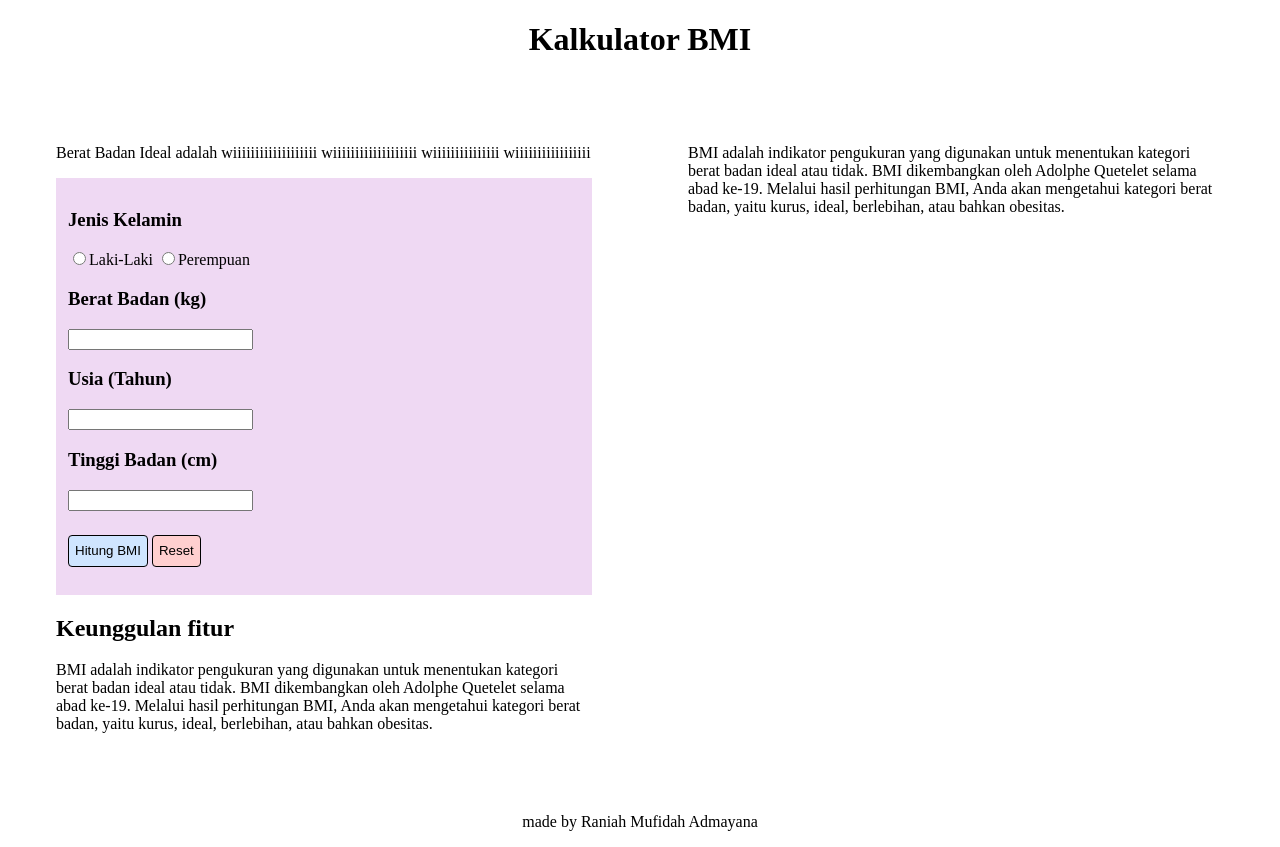
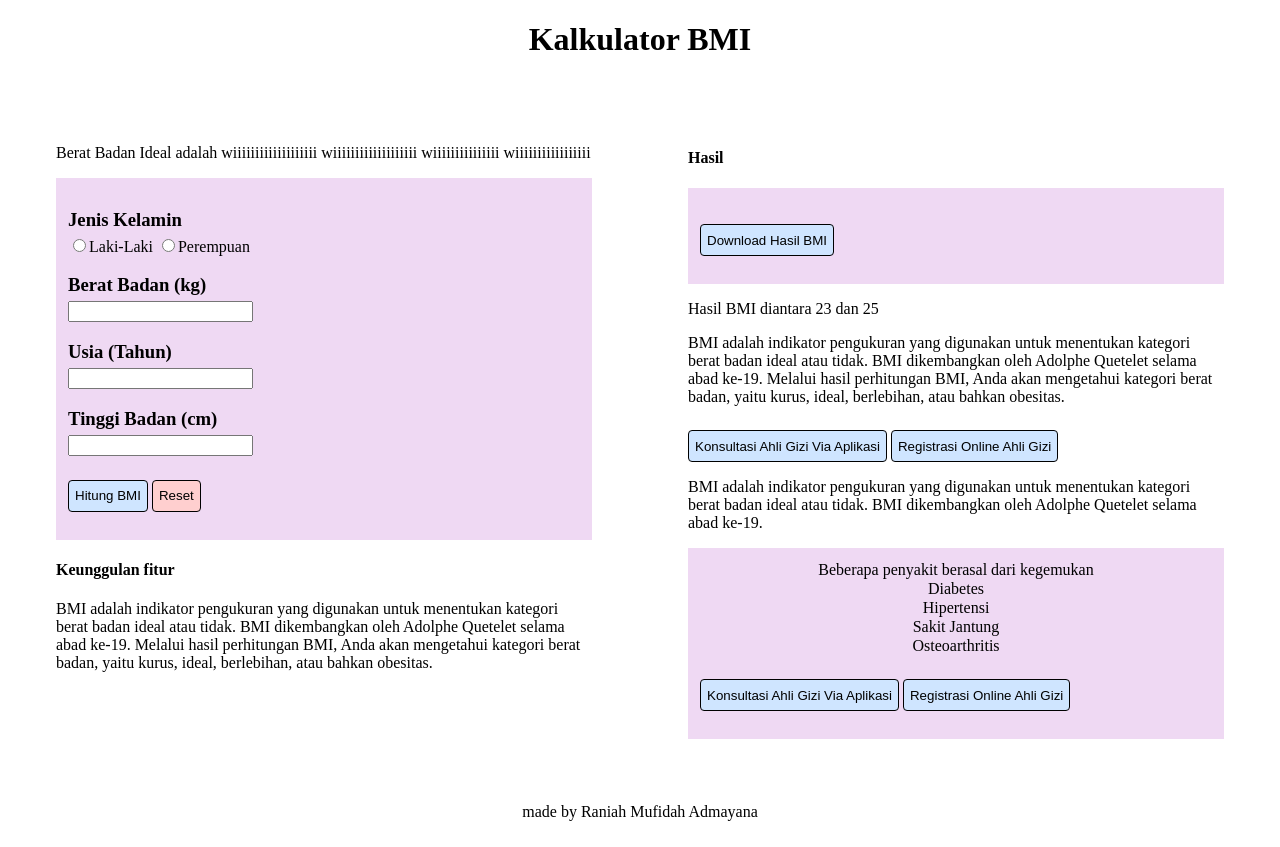
Before and after one commit to revou-fundamental-course/5-aug-24-Raniah-ran, a plain HTML site: page index.html in a window 1280 px wide. Drawn offline with Linux system fonts and the light colour scheme.

Commit message:
second attempt

```diff
--- a/css/style.css
+++ b/css/style.css
@@ -10,6 +10,10 @@ main {
 form {
     padding: 12px;
     background-color: #efd9f3;
+}
+
+h3 {
+    margin-bottom: 5px;
 }
 
 aside {
@@ -47,6 +51,19 @@ inpu[type=number] {
     font-size: 14px;
   }
 
-  footer {
+.center {
     text-align: center;
-  }
+}
+
+#btn-center {
+    text-align: center;
+}
+
+#no-mrgn {
+    margin-top: 1px;
+    margin-bottom: 1px;
+}
+
+footer {
+    text-align: center;
+}
--- a/index.html
+++ b/index.html
@@ -43,7 +43,7 @@
 
             <article>
                 <header>
-                    <h2>Keunggulan fitur</h2>
+                    <h4>Keunggulan fitur</h4>
                 </header>
                 <p>
                     BMI adalah indikator pengukuran yang digunakan untuk menentukan kategori berat badan ideal atau tidak.
@@ -55,11 +55,44 @@
 
         <aside>
             <section>
+                <h4>Hasil</h4>
+                <form>
+                    <div class="form-btn-container">
+                        <button class="button bg-blue">Download Hasil BMI</button>
+                    </div>
+                </form>
+
+                <!-- ada form -->
+                <!-- "Hasil BMI diantara 23 dan 25" -->
+                <p>Hasil BMI diantara 23 dan 25</p>
                 <p>
                     BMI adalah indikator pengukuran yang digunakan untuk menentukan kategori berat badan ideal atau tidak.
                     BMI dikembangkan oleh Adolphe Quetelet selama abad ke-19.
                     Melalui hasil perhitungan BMI, Anda akan mengetahui kategori berat badan, yaitu kurus, ideal, berlebihan, atau bahkan obesitas.
                 </p>
+                <!-- ada pilihan button -->
+                <div class="form-btn-container">
+                    <button class="button bg-blue">Konsultasi Ahli Gizi Via Aplikasi</button>
+                    <button class="button bg-blue">Registrasi Online Ahli Gizi</button>
+                </div>
+                <p>
+                    BMI adalah indikator pengukuran yang digunakan untuk menentukan kategori berat badan ideal atau tidak.
+                    BMI dikembangkan oleh Adolphe Quetelet selama abad ke-19.
+                </p>
+                <!-- ada beberapa penyakit akibat kegemukan -->
+                <!-- ada pilihan button -->
+                <form>
+                    <p class="center" id="no-mrgn">Beberapa penyakit berasal dari kegemukan </p>
+                    <p class="center" id="no-mrgn">Diabetes</p>
+                    <p class="center" id="no-mrgn">Hipertensi</p>
+                    <p class="center" id="no-mrgn">Sakit Jantung</p>
+                    <p class="center" id="no-mrgn">Osteoarthritis</p>
+                    <div class="form-btn-container">
+                    <button class="button bg-blue" id="btn-center">Konsultasi Ahli Gizi Via Aplikasi</button>
+                    <button class="button bg-blue" id="btn-center">Registrasi Online Ahli Gizi</button>
+                    </div>
+                </form>
+
             </section>
         </aside>
 
```
Also changed, not shown: js/script.js (+22 -1 lines).
